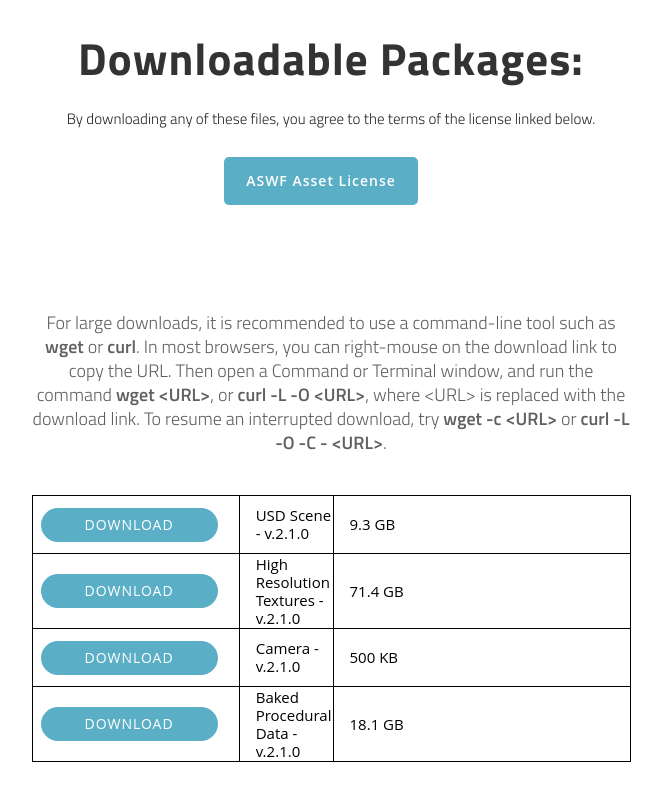
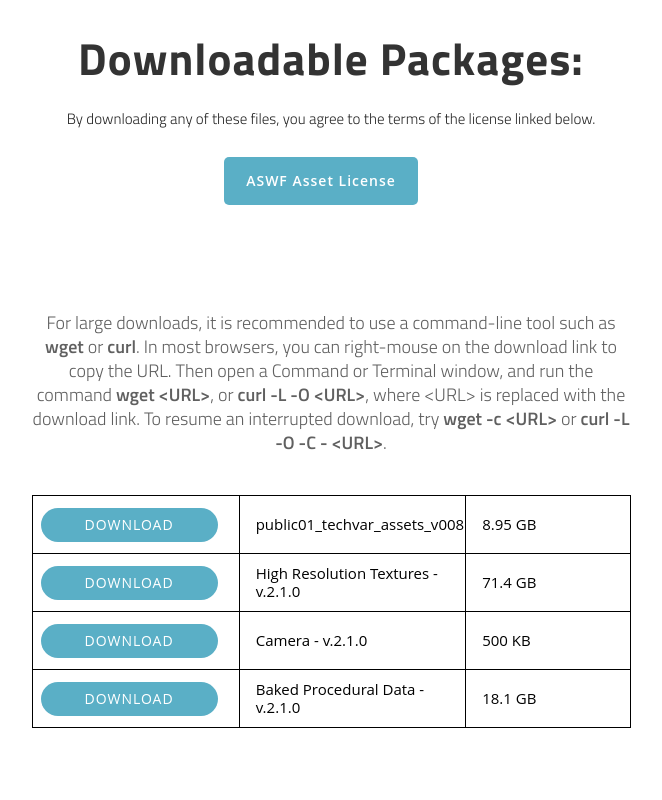
Before and after one commit to AcademySoftwareFoundation/dpel-website, an Astro site: page /alab in a window 1280 px wide. Shown: the part 2141-2941 px from the top of the page, without its empty margins (309-971 px from the left). Built offline with nearby package versions, Linux system fonts and the light colour scheme; Astro itself is replaced by a stand-in of ours.

Commit message:
Update alab.md
Signed-off-by: ALDigitalResourcesOSS <153166835+ALDigitalResourcesOSS@users.noreply.github.com>

```diff
--- a/src/content/articles/alab.md
+++ b/src/content/articles/alab.md
@@ -88,9 +88,9 @@ downloadSection: {
   # The download links and button setup for the download table.
   downloads: [{
     buttonText: "DOWNLOAD",
-    downloadUrl: "https://dpel-assets.aswf.io/usd-alab/alab-v2.1.0.zip",
-    size: "9.3 GB",
-    description: "USD Scene - v.2.1.0",
+    downloadUrl: "s3://aswf-artifact-s3-bucket-2/delivered_public01_techvar_assets_base_data_v008.zip",
+    size: "8.95 GB",
+    description: "public01_techvar_assets_v008",
     type: "primary"
   },
   {
```
